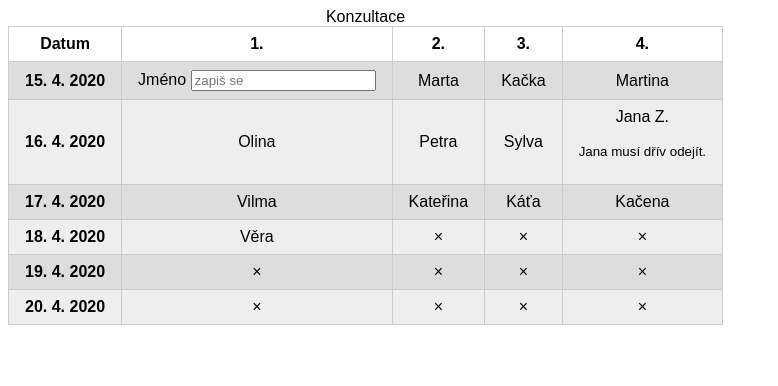
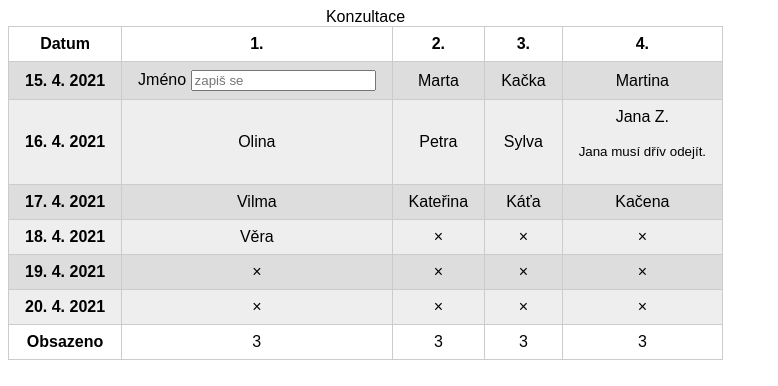
Before and after one commit to html-a-css-1-2021-praha-podzim/lekce_10, a plain HTML site: page reseni/01-tabulky/index.html in a window 1280 px wide. Shown: the whole page, without its empty margins (0-778 px from the left). Drawn offline with Linux system fonts and the light colour scheme.

Commit message:
Add tfoot element

```diff
--- a/reseni/01-tabulky/index.html
+++ b/reseni/01-tabulky/index.html
@@ -1,11 +1,13 @@
 <!DOCTYPE html>
 <html lang="cs">
+
 <head>
     <meta charset="UTF-8">
     <meta name="viewport" content="width=device-width, initial-scale=1.0">
     <title>Tabulky v HTML</title>
     <link rel="stylesheet" href="table.css">
 </head>
+
 <body>
 
     <table>
@@ -90,8 +92,17 @@
                 <td></td>
             </tr>
         </tbody>
-
+        <tfoot>
+            <tr>
+                <td>Obsazeno</td>
+                <td>3</td>
+                <td>3</td>
+                <td>3</td>
+                <td>3</td>
+            </tr>
+        </tfoot>
     </table>
 
 </body>
+
 </html>
--- a/reseni/01-tabulky/table.css
+++ b/reseni/01-tabulky/table.css
@@ -32,8 +32,8 @@ td:first-child {
     font-weight: 700; /* [3] */
 }
 
-td:first-child::after {
-    content: ' 2020';  /* [7] */
+tbody td:first-child::after {
+    content: ' 2021';  /* [7] */
 }
 
 td:empty::after {
```
